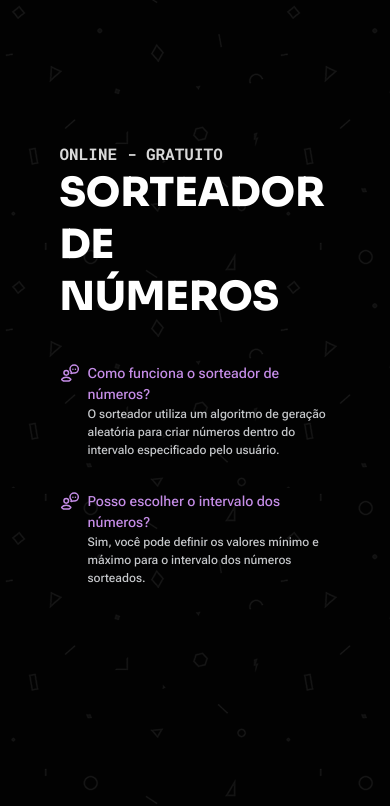
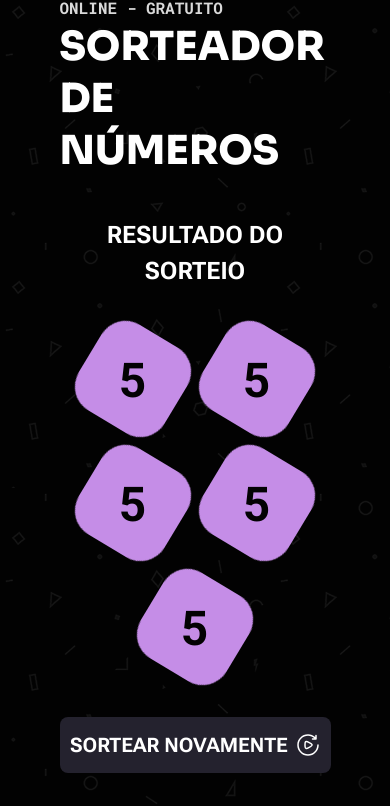
Before and after one commit to kevinsolar/Sorteador, a plain HTML site: page index.html in a window 390 px wide. Both pictures are taken after typing "5", "5", "5" into the empty fields and a click on the button "SORTEAR". Shown: the part 110-916 px from the top of the page. Drawn offline with Linux system fonts and the light colour scheme.

Commit message:
Finished the logic of drawn numbers and put them into the screen. - Fixed some things
* need to do the function to not reapeat the numbers no metter what, than its done.

```diff
--- a/css/result.css
+++ b/css/result.css
@@ -38,7 +38,7 @@
   & .content-number {
     display: flex;
     flex-wrap: wrap;
-    gap: 0.75rem;
+    gap: 1.5rem;
 
     justify-content: center;
   }
--- a/index.html
+++ b/index.html
@@ -11,6 +11,7 @@
 			rel="stylesheet"
 		/>
 		<link rel="stylesheet" href="css/index.css" />
+    <link rel="shortcut icon" href="assets/logo.svg" type="image/svg">
 	</head>
 	<body>
 		<header class="container">
@@ -73,24 +74,24 @@
 						<div class="inputs-group grid gap-1_25">
 							<div class="inputs-container flex gap-0_75">
 								<div class="input-wrapper">
-									<input type="number" name="numbers" id="numbers" />
+									<input type="number" name="numbers" id="numbers" required />
 								</div>
 								<div class="input-wrapper">
-									<input type="number" name="from" id="from" />
+									<input type="number" name="from" id="from" required />
 								</div>
 								<div class="input-wrapper">
-									<input type="number" name="to" id="to" />
+									<input type="number" name="to" id="to" required />
 								</div>
 							</div>
 
 							<div class="style">
 								<div class="wrapper">
 									<div class="toggle-inner">
-										<input type="checkbox" id="style-toggle" name="style" />
+										<input type="checkbox" id="repeat" name="repeat" />
 										<div class="switch"></div>
 									</div>
 
-									<label for="style-toggle" class="repeat-numbers"
+									<label for="repeat" class="repeat-numbers"
 										>Não repetir número</label
 									>
 								</div>
@@ -106,7 +107,7 @@
 					</fieldset>
 				</form>
 
-				<div class="mobile-only">
+				<div class="mobile-only faq">
 					<div class="content grid gap-2">
 						<div class="info flex gap-0_5">
 							<div class="icon">
--- a/script.js
+++ b/script.js
@@ -2,6 +2,7 @@ const form = document.querySelector("form")
 const inputNumbers = document.getElementById("numbers")
 const inputFrom = document.getElementById("from")
 const inputTo = document.getElementById("to")
+const faqMobile = document.querySelector(".mobile-only.faq")
 
 let drawnNumbers = []
 
@@ -15,14 +16,27 @@ inputNumbers.oninput = () => {
 form.onsubmit = (e) => {
 	e.preventDefault()
 
+  // loop para adicionar a quantidade de numeros que foi pedido pelo input para uma lista, que contera o(s) numero(s) aleatorios
 	for (let i = 0; i < inputNumbers.value; i++) {
 		drawnNumbers.push(drawnNumber(inputFrom.value, inputTo.value))
 	}
 
+  // reseta e remove o form
 	form.reset()
 	form.remove()
 
-	resultSection(drawnNumbers)
+  faqMobile.remove()
+
+  // cria a secao de resultado com a funcao de criacao
+	resultSection()
+
+  // adiciona os numeros da lista ja com a estilizacao da funcao
+	drawnNumbers.map((number) => {
+		theResult(number)
+	})
+
+  // adiciona o botao de jogar novamente com a funcao de reload
+  drawnAgain()
 }
 
 // sorteia os numeros
@@ -33,22 +47,28 @@ function drawnNumber(from, to) {
 	return Math.floor(Math.random() * (max - min + 1) + min)
 }
 
-function resultSection(drawnNumbers) {
-	try {
+function resultSection() {
 	const result = document.getElementById("result")
 
-		// title
+	// cria o titulo da secao dos resultados
 	const resultTitle = document.createElement("div")
 	resultTitle.classList.add("title")
 	resultTitle.innerHTML = "<h2>Resultado do sorteio</h2>"
 
-		// content numbers
+	// cria o portador de cada numero, o container
 	const resultContentN = document.createElement("div")
 	resultContentN.classList.add("content-number")
 
-		// the number
-		const resultNumberWrapper = document.createElement("div")
-		resultNumberWrapper.classList.add("number flex all-center")
+	// adiciona os campos criados
+	result.append(resultTitle, resultContentN)
+}
+
+function theResult(drawnNumber) {
+	try {
+		const container = document.querySelector(".content-number")
+
+		const resultNumber = document.createElement("div")
+		resultNumber.classList.add("number", "flex", "all-center")
 
 		// background dos numeros
 		const numberBG = document.createElement("div")
@@ -56,9 +76,49 @@ function resultSection(drawnNumbers) {
 
 		// the number chosen
 		const theNumber = document.createElement("span")
-    theNumber.classList.add("number")
+		theNumber.classList.add("the_number")
+		theNumber.textContent = drawnNumber
 
+		resultNumber.append(numberBG, theNumber)
+
+		container.append(resultNumber)
 	} catch (error) {
 		console.log(error)
 	}
 }
+
+const drawnAgain = () => {
+	const button = document.createElement("button")
+	button.innerHTML = `
+            Sortear novamente
+						<svg
+							width="24"
+							height="24"
+							viewBox="0 0 24 24"
+							fill="none"
+							xmlns="http://www.w3.org/2000/svg"
+						>
+							<path
+                class="outside"
+								fill-rule="evenodd"
+								clip-rule="evenodd"
+								d="M12 2.75C6.89136 2.75 2.75 6.89136 2.75 12C2.75 17.1086 6.89137 21.25 12 21.25C17.1086 21.25 21.25 17.1086 21.25 12C21.25 11.5858 21.5858 11.25 22 11.25C22.4142 11.25 22.75 11.5858 22.75 12C22.75 17.937 17.937 22.75 12 22.75C6.06293 22.75 1.25 17.937 1.25 12C1.25 6.06294 6.06294 1.25 12 1.25C14.7937 1.25 17.339 2.31639 19.25 4.06269V2.5C19.25 2.08579 19.5858 1.75 20 1.75C20.4142 1.75 20.75 2.08579 20.75 2.5V6C20.75 6.41421 20.4142 6.75 20 6.75H16.5C16.0858 6.75 15.75 6.41421 15.75 6C15.75 5.58579 16.0858 5.25 16.5 5.25H18.3246C16.6699 3.69872 14.446 2.75 12 2.75Z"
+								fill="white"
+							/>
+							<path
+								d="M15.9453 12.3577C15.7686 12.9844 14.9333 13.4273 13.2629 14.3131C11.648 15.1693 10.8406 15.5975 10.1899 15.4254C9.9209 15.3542 9.6758 15.2191 9.47812 15.0329C9 14.5827 9 13.7094 9 11.9629C9 10.2163 9 9.34307 9.47812 8.89284C9.6758 8.7067 9.9209 8.57157 10.1899 8.50042C10.8406 8.32833 11.648 8.75646 13.2629 9.61272C14.9333 10.4985 15.7686 10.9414 15.9453 11.5681C16.0182 11.8268 16.0182 12.099 15.9453 12.3577Z"
+								stroke="white"
+								stroke-width="1.5"
+								stroke-linecap="round"
+								stroke-linejoin="round"
+							/>
+						</svg>
+  `
+
+  const result = document.getElementById("result")
+  result.append(button)
+
+  button.onclick = () => {
+    window.location.reload()
+  }
+}
```
Also changed, not shown: css/form.css (indentation only). Lines whose indentation alone changed are shown as unchanged.
